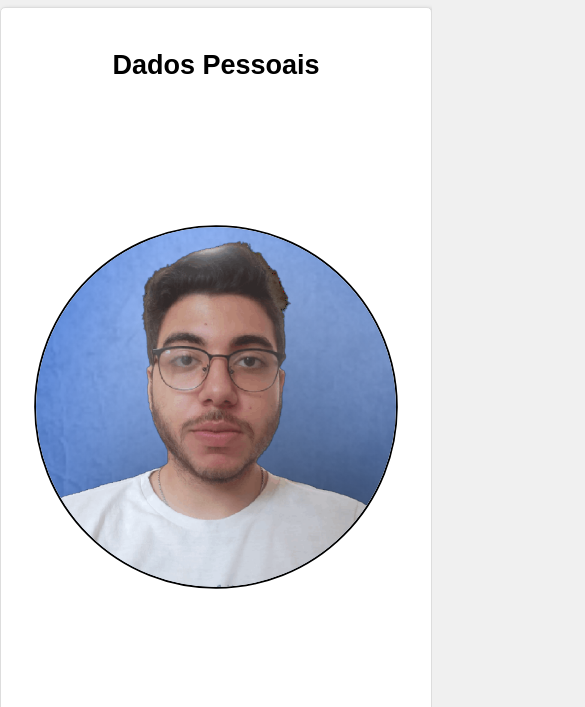
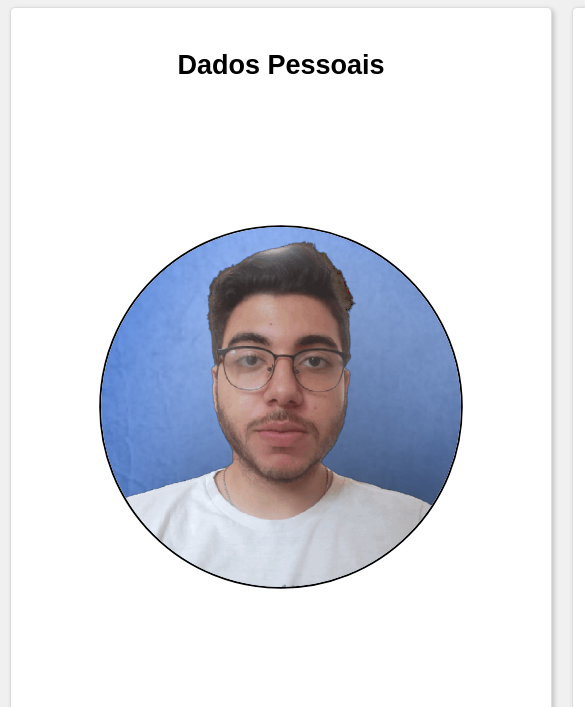
Before and after one commit to GustaHSR/Curriculo, a plain HTML site: page index.html in a window 390 px wide. Shown: the part 123-830 px from the top of the page, 585 px wide, since content can reach past the window. Drawn offline with Linux system fonts and the light colour scheme.

Commit message:
Update style.css

```diff
--- a/style.css
+++ b/style.css
@@ -108,14 +108,3 @@ img {
     border: solid black;
     border-radius: 100%;
 }
-
-@media screen and (max-width: 500px) {
-    .content {
-        flex-direction: column;
-    }
-    .dados-pessoais, .habilidades, .sobre-mim {
-        width: 100%;
-        margin: 10px 0;
-        max-width: none; /* Remova a restrição de largura máxima */
-    }
-}
```
